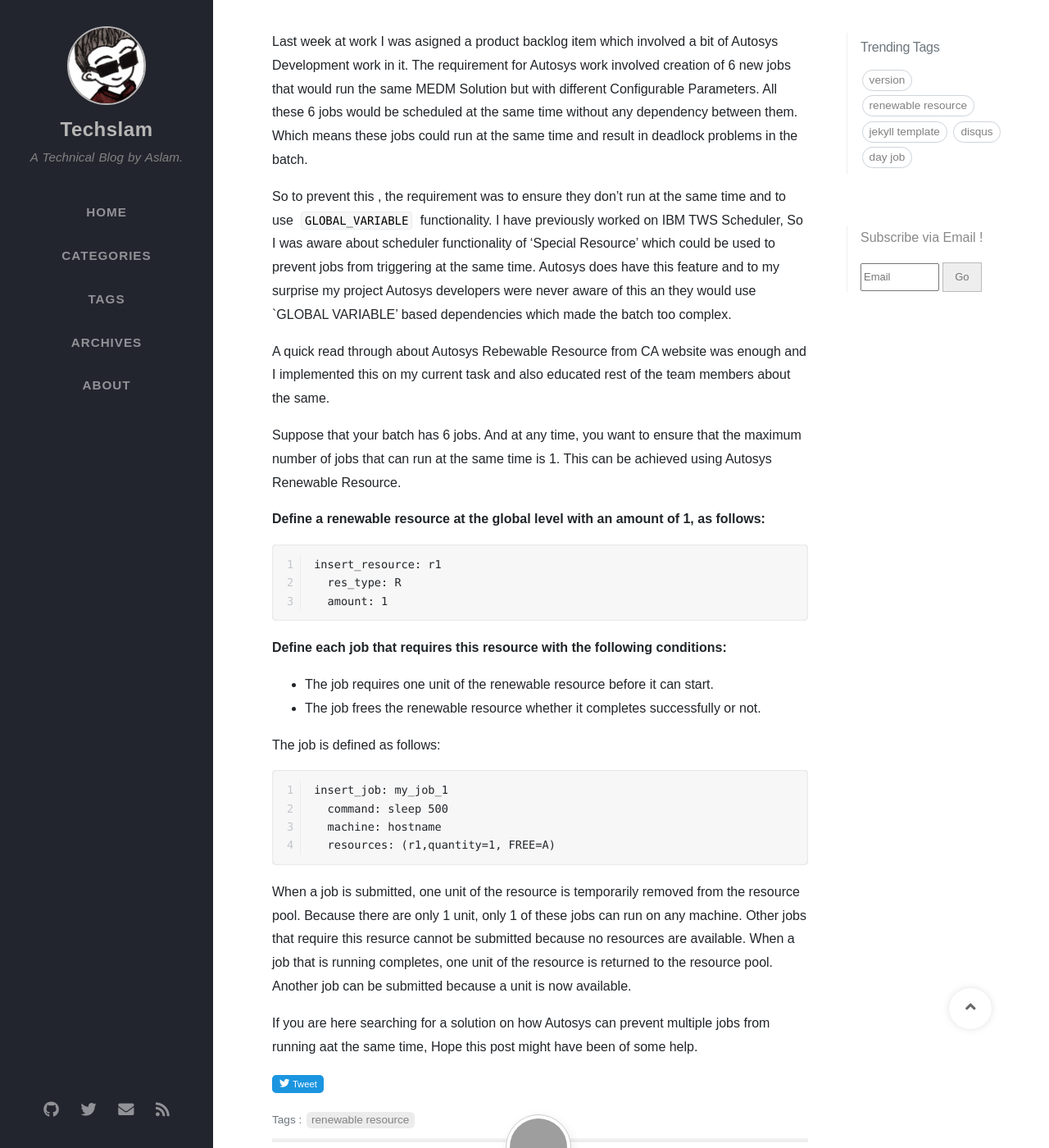
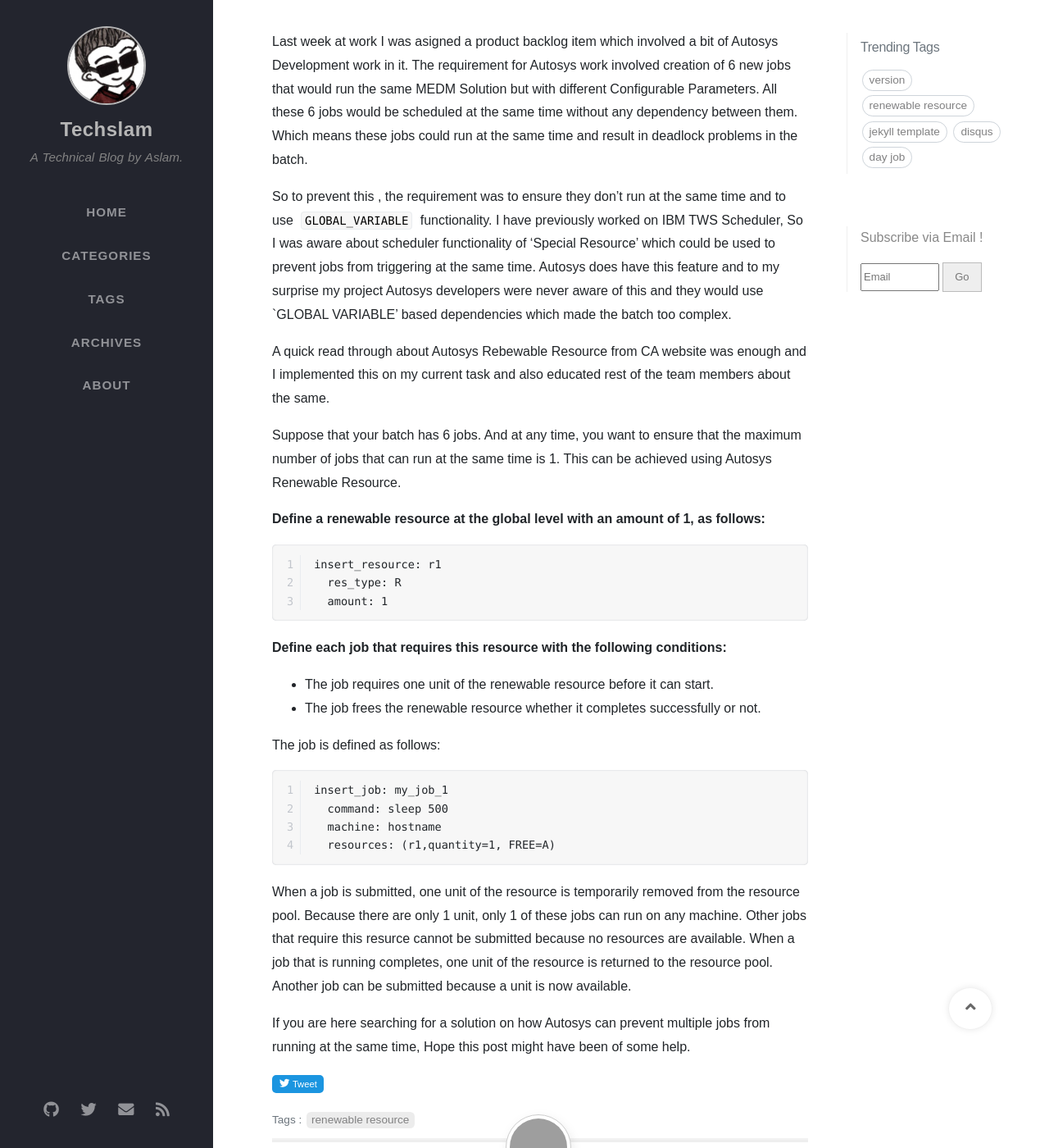
Before and after one commit to techslam/techslam.github.io, a Jekyll site: the page built from _posts/2019-10-26-Autosys - How to prevent multiple jobs from running at the same time.md, in a window 1280 px wide and 1400 px high, scrolled down 196 px. Shown: the whole window at 82% size. Built offline with Jekyll 4.4.1, drawn with Linux system fonts in a browser that asks for light colours; nearby versions of some CDN libraries; some web fonts are replaced; comment, search, counter and statistics services are not loaded; grey boxes are pictures that could not be loaded.

Commit message:
new post on autosys

```diff
--- a/_posts/2019-10-26-Autosys - How to prevent multiple jobs from running at the same time.md
+++ b/_posts/2019-10-26-Autosys - How to prevent multiple jobs from running at the same time.md
@@ -7,7 +7,7 @@ tags: [renewable resource]
 
 Last week at work I was asigned a product backlog item which involved a bit of Autosys Development work in it. The requirement for Autosys work involved creation of 6 new jobs that would run the same MEDM Solution but with different Configurable Parameters. All these 6 jobs would be scheduled at the same time without any dependency between them. Which means these jobs could run at the same time and result in deadlock problems in the batch.
 
-So to prevent this , the requirement was to ensure they don't run at the same time and to use `GLOBAL_VARIABLE` functionality. I have previously worked on IBM TWS Scheduler, So I was aware about scheduler functionality of 'Special Resource' which could be used to prevent jobs from triggering at the same time. Autosys does have this feature and to my surprise my project Autosys developers were never aware of this an they would use `GLOBAL VARIABLE' based dependencies which made the batch too complex.
+So to prevent this , the requirement was to ensure they don't run at the same time and to use `GLOBAL_VARIABLE` functionality. I have previously worked on IBM TWS Scheduler, So I was aware about scheduler functionality of 'Special Resource' which could be used to prevent jobs from triggering at the same time. Autosys does have this feature and to my surprise my project Autosys developers were never aware of this and they would use `GLOBAL VARIABLE' based dependencies which made the batch too complex.
 
 A quick read through about Autosys Rebewable Resource from CA website was enough and I implemented this on my current task and also educated rest of the team members about the same.
 
@@ -35,4 +35,4 @@ insert_job: my_job_1
 
 When a job is submitted, one unit of the resource is temporarily removed from the resource pool. Because there are only 1 unit, only 1 of these jobs can run on any machine. Other jobs that require this resurce cannot be submitted because no resources are available. When a job that is running completes, one unit of the resource is returned to the resource pool. Another job can be submitted because a unit is now available.
 
-If you are here searching for a solution on how Autosys can prevent multiple jobs from running aat the same time, Hope this post might have been of some help.
+If you are here searching for a solution on how Autosys can prevent multiple jobs from running at the same time, Hope this post might have been of some help.
```
